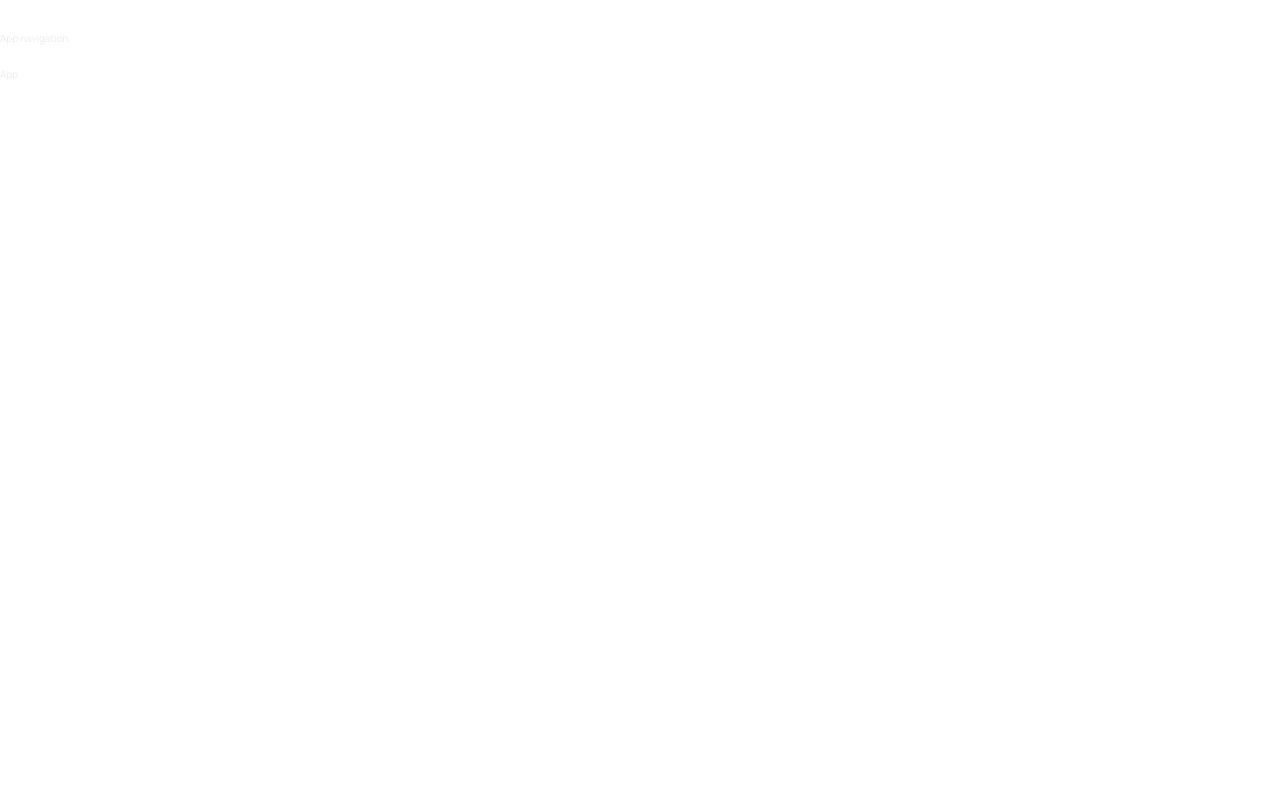
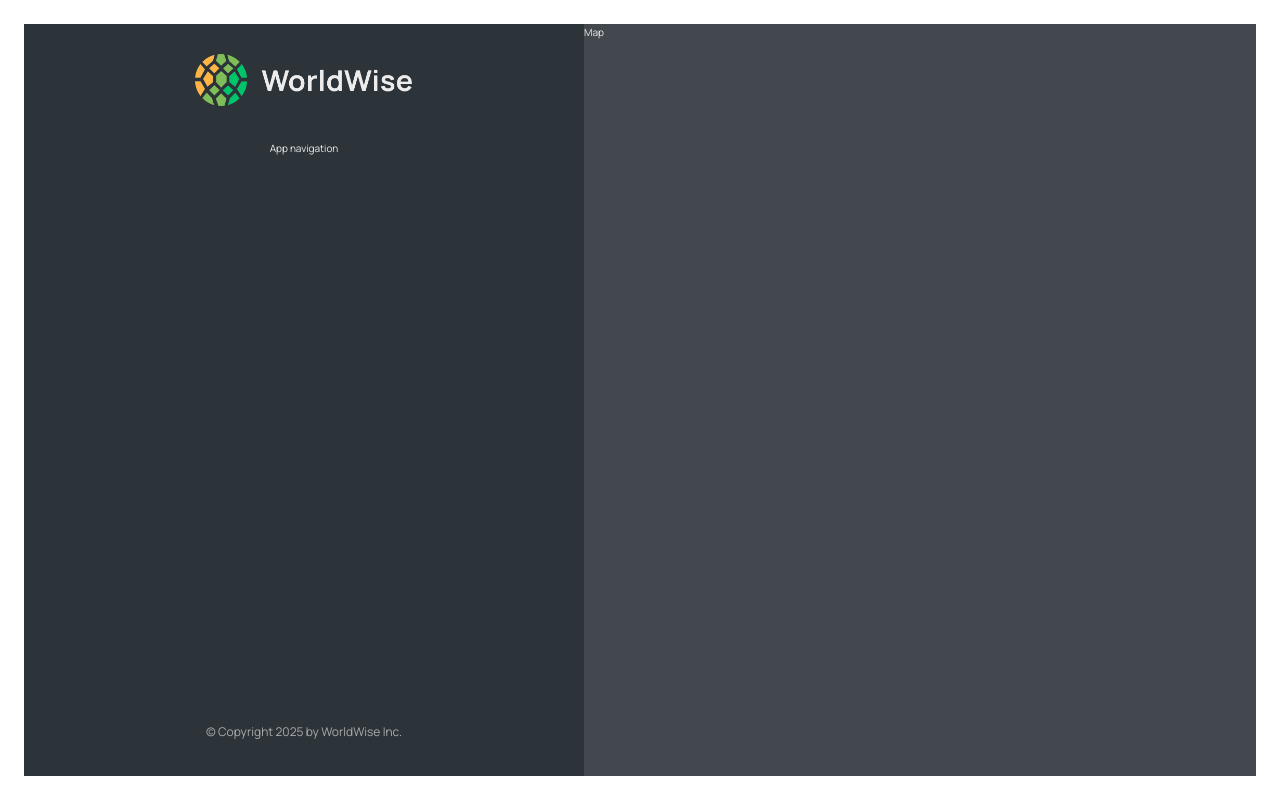
Before and after one commit to alinciprian/world-wise, a React (Vite) app: page /app in a window 1280 px wide. Built offline with nearby package versions, Linux system fonts and the light colour scheme.

Commit message:
added nested routes

```diff
--- a/src/App.jsx
+++ b/src/App.jsx
@@ -13,7 +13,11 @@
         <Route path="/" element={<Homepage />} />
         <Route path="product" element={<Product />} />
         <Route path="pricing" element={<Pricing />} />
-        <Route path="app" element={<AppLayout />} />
+        <Route path="app" element={<AppLayout />} >
+          <Route path='cities' element={<p>List of cities</p>}/>
+          <Route path='countries' element={<p>Countries</p>}/>
+          <Route path='form' element={<p>Form</p>}/>
+        </Route>
         <Route path="login" element={<Login />} />
         <Route path="*" element={<PageNotFound />} />
       </Routes>
--- /dev/null
+++ b/src/components/Map.jsx
@@ -0,0 +1,7 @@
+import styles from './Map.module.css';
+
+function Map() {
+  return <div className={styles.mapContainer}>Map</div>;
+}
+
+export default Map;
--- /dev/null
+++ b/src/components/Sidebar.jsx
@@ -0,0 +1,22 @@
+import { Outlet } from 'react-router-dom';
+import Logo from './Logo';
+import styles from './Sidebar.module.css';
+import AppNav from './AppNav';
+
+function Sidebar() {
+  return (
+    <div className={styles.sidebar}>
+      <Logo />
+      <AppNav />
+
+      <Outlet />
+      <footer className={styles.footer}>
+        <p className={styles.copyright}>
+          &copy; Copyright {new Date().getFullYear()} by WorldWise Inc.
+        </p>
+      </footer>
+    </div>
+  );
+}
+
+export default Sidebar;
--- a/src/pages/AppLayout.jsx
+++ b/src/pages/AppLayout.jsx
@@ -1,10 +1,12 @@
-import AppNav from '../components/AppNav';
+import styles from './AppLayout.module.css';
+import Sidebar from '../components/Sidebar';
+import Map from '../components/Map';
 
 function AppLayout() {
   return (
-    <div>
-      <AppNav />
-      <p>App</p>
+    <div className={styles.app}>
+      <Sidebar />
+      <Map />
     </div>
   );
 }
```
